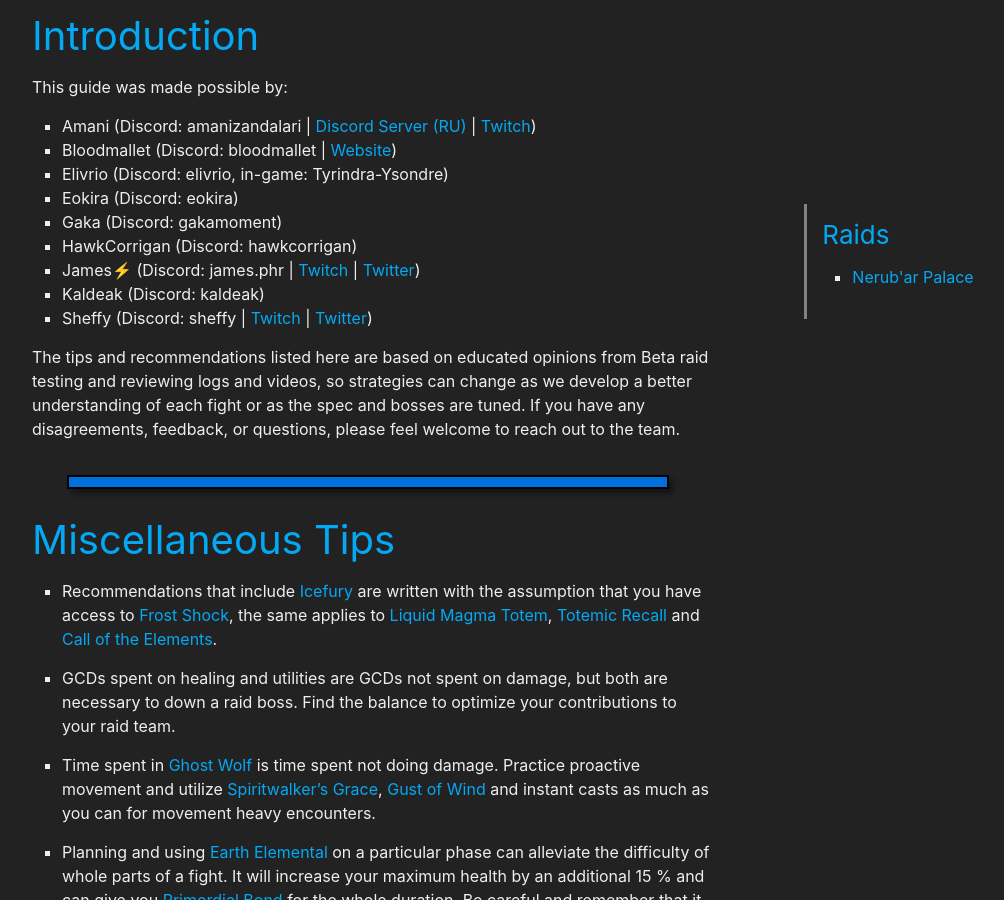
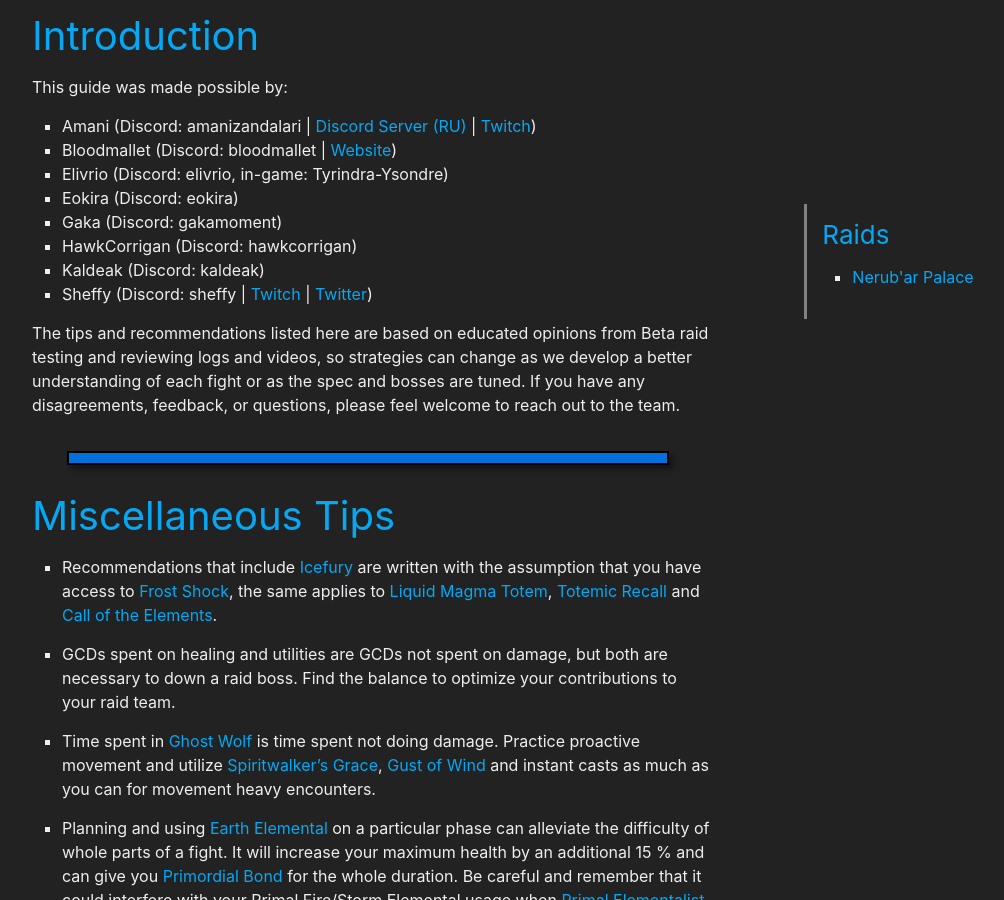
Before and after one commit to stormearthandlava/stormearthandlava.github.io, a Jekyll site: the page built from guide/raids/nerubar.md, in a window 1280 px wide and 900 px high, scrolled down 385 px. Shown: the whole window, without its empty margins (268-1272 px from the left). Built offline with Jekyll 4.4.1, drawn with Linux system fonts in a browser that asks for light colours; a script that is not in the unit is left out.

Commit message:
Clean up

```diff
--- a/guide/raids/nerubar.md
+++ b/guide/raids/nerubar.md
@@ -16,7 +16,6 @@ This guide was made possible by:
 - Eokira (Discord: eokira)
 - Gaka (Discord: gakamoment)
 - HawkCorrigan (Discord: hawkcorrigan)
-- James⚡ (Discord: james.phr \| [Twitch](https://www.twitch.tv/judgejames) \| [Twitter](https://twitter.com/_judgejames_))
 - Kaldeak (Discord: kaldeak)
 - Sheffy (Discord: sheffy \| [Twitch](https://www.twitch.tv/sheffywow) \| [Twitter](https://twitter.com/SheffyWoW))
 
```
Also changed, not shown: guide/old/raids/aberrus.md (renamed from guide/raids/aberrus.md), guide/old/raids/amirdrassil.md (renamed from guide/raids/amirdrassil.md), guide/old/raids/vault.md (renamed from guide/raids/vault.md).
